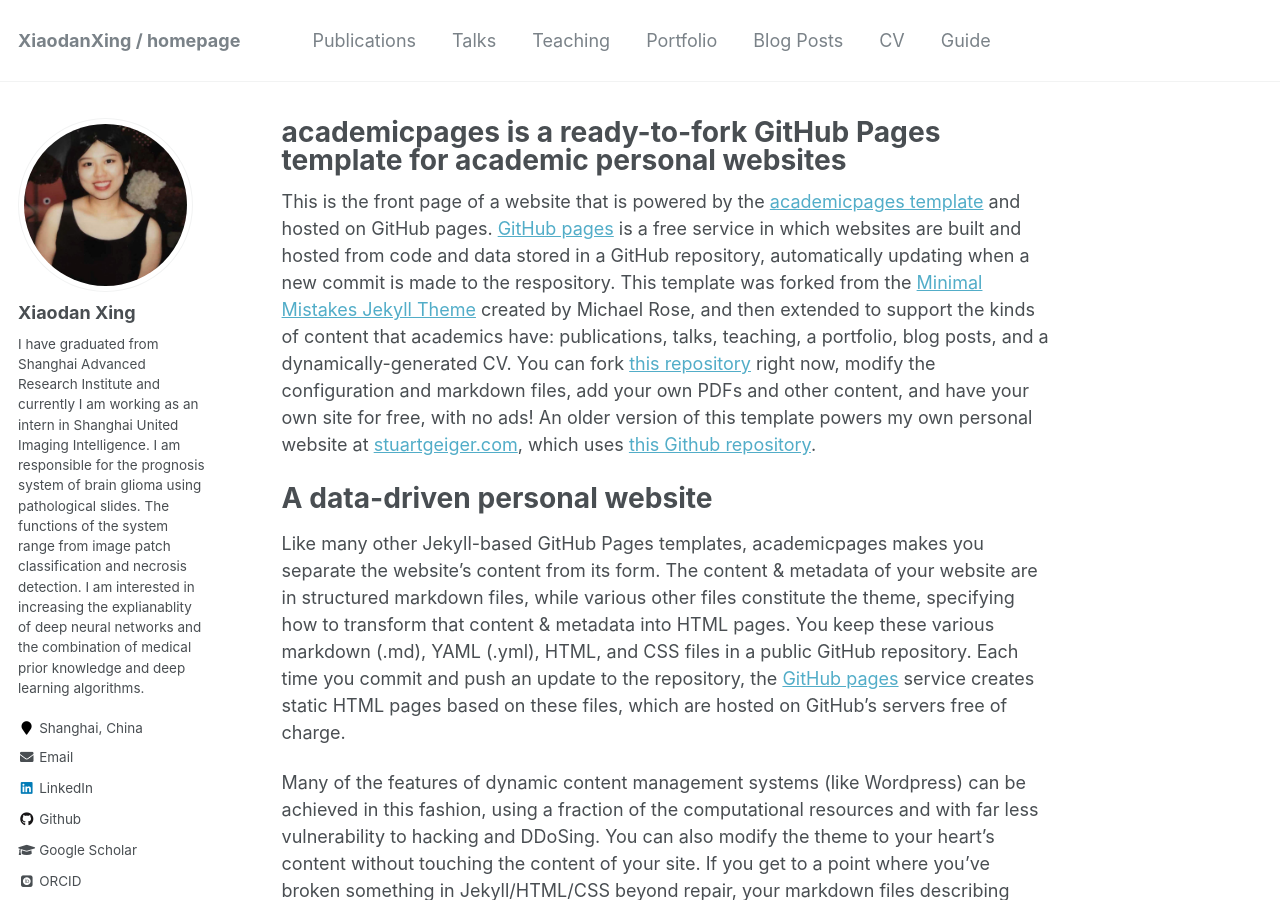
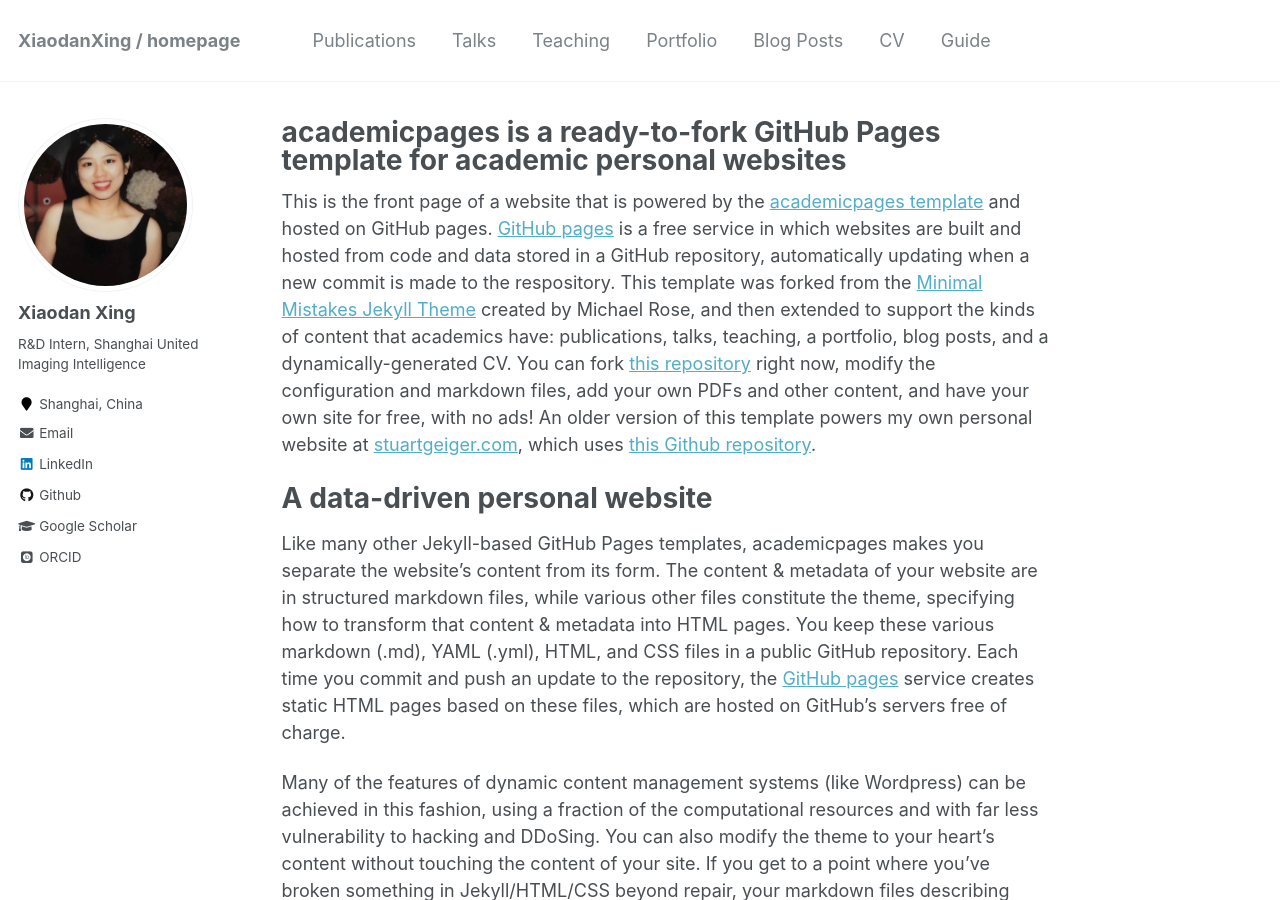
Before and after one commit to XiaodanXing/XiaodanXing.github.io, a Jekyll site: the page built from _pages/about.md, in a window 1280 px wide and 900 px high. Built offline with Jekyll 4.4.1, drawn with Linux system fonts in a browser that asks for light colours; some web fonts are replaced; part of the change alters nothing that is shown.

Commit message:
Update _config.yml

```diff
--- a/_config.yml
+++ b/_config.yml
@@ -10,7 +10,7 @@ locale                   : "en-US"
 title                    : "XiaodanXing / homepage"
 title_separator          : "-"
 name                     : &name "Xiaodan Xing"
-description              : &description "R&D Intern, Shanghai United Imaging Intelligence"
+description              : &description "personal discription"
 url                      : https://xiaodanxing.github.io/ # the base hostname & protocol for your site e.g. "https://mmistakes.github.io"
 baseurl                  : "" # the subpath of your site, e.g. "/blog"
 repository               : "academicpages/academicpages.github.io"
@@ -82,7 +82,7 @@ analytics:
 author:
   name             : "Xiaodan Xing"
   avatar           : "Xiaodan.jpg"
-  bio              : "I have graduated from Shanghai Advanced Research Institute and currently I am working as an intern in Shanghai United Imaging Intelligence. I am responsible for the prognosis system of brain glioma using pathological slides. The functions of the system range from image patch classification and necrosis detection.  I am interested in increasing the explianablity of deep neural networks and the combination of medical prior knowledge and deep learning algorithms. "
+  bio              : "R&D Intern, Shanghai United Imaging Intelligence"
   location         : "Shanghai, China"
   employer         :
   pubmed           :
```
